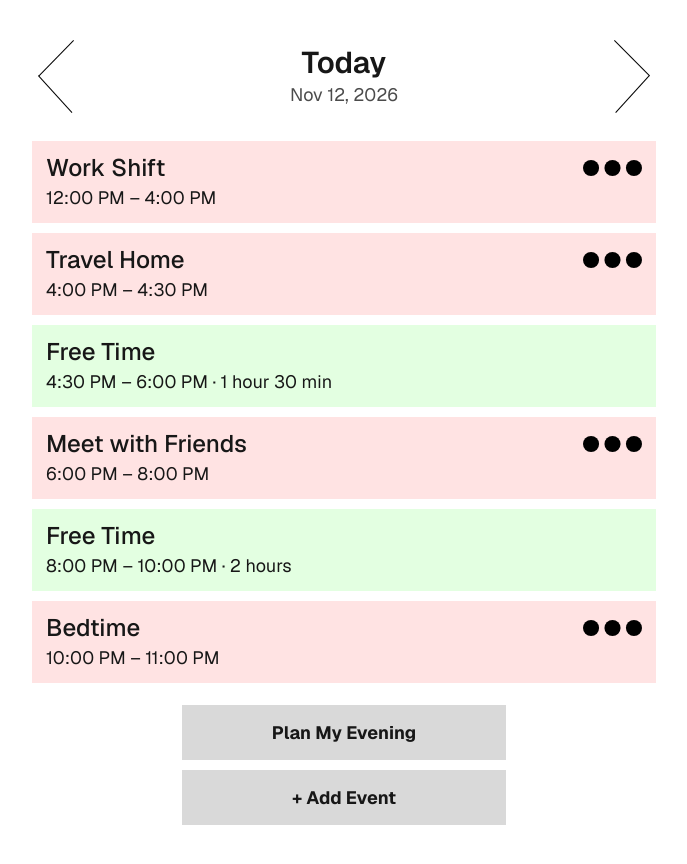
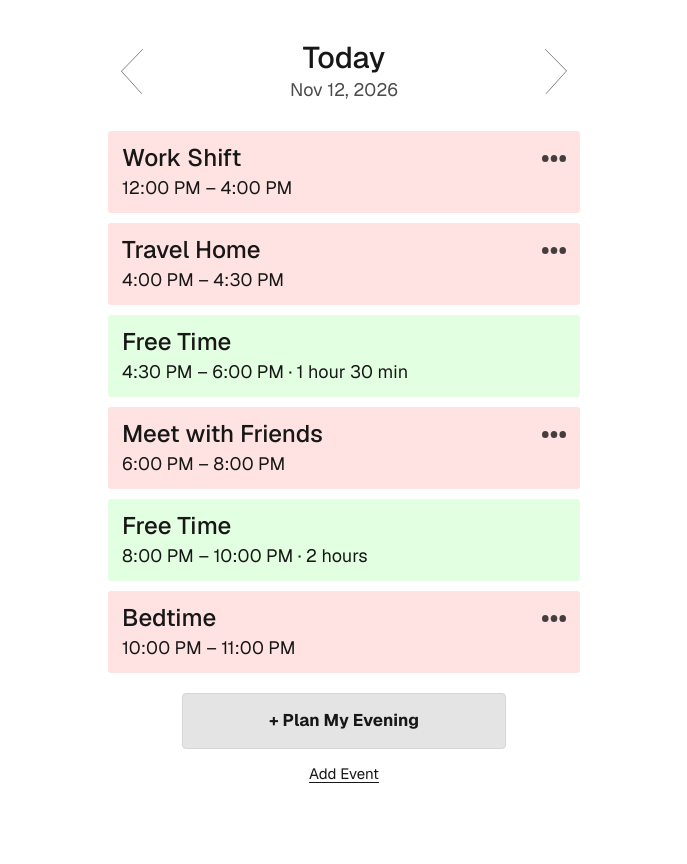
Before and after one commit to evan-taylor/csc-4184-project, a Next.js app: page / in a window 1280 px wide. Shown: the whole page, without its empty margins (296-983 px from the left). After the commit the page ends 837 px from the top, so only its background shows below. Built offline with nearby package versions, Linux system fonts and the light colour scheme.

Commit message:
Refine calendar controls and spacing

```diff
--- a/app/calendar.css
+++ b/app/calendar.css
@@ -1,9 +1,9 @@
 .planner-calendar {
   width: 100%;
-  max-width: 44rem;
+  max-width: 33rem;
   min-height: 100dvh;
   margin-inline: auto;
-  padding: 1.5rem clamp(1rem, 5.6vw, 2.5rem) 2.5rem;
+  padding: 1.5rem clamp(1rem, 5.6vw, 1.75rem) 2.5rem;
   background: #fff;
   color: #171717;
   font-family: var(--font-geist-sans), Arial, sans-serif;
@@ -19,13 +19,14 @@
 .planner-arrow {
   display: grid;
   place-items: center;
-  min-height: 4.5625rem;
-  border-radius: 0.375rem;
+  min-height: 3.5rem;
+  border-radius: 0.25rem;
 }
 
 .planner-arrow img {
-  width: auto;
+  width: 1.375rem;
   height: auto;
+  opacity: 0.8;
 }
 
 .planner-arrow:hover {
@@ -39,7 +40,7 @@
 .planner-date h1 {
   margin: 0;
   font-size: clamp(1.5rem, 5.7vw, 1.875rem);
-  font-weight: 600;
+  font-weight: 500;
   line-height: 1.2;
 }
 
@@ -62,6 +63,7 @@
   min-height: 5.125rem;
   align-content: center;
   padding: 0.625rem 0.875rem;
+  border-radius: 0.1875rem;
   overflow-wrap: anywhere;
 }
 
@@ -71,7 +73,7 @@
 }
 
 .planner-event:hover {
-  background: #ffd5d5;
+  background: #ffdbdb;
 }
 
 .planner-free-time {
@@ -86,6 +88,14 @@
 
 .planner-options {
   align-self: center;
+  width: 1.5rem;
+  height: auto;
+  opacity: 0.72;
+}
+
+.planner-event:hover .planner-options,
+.planner-event:focus-visible .planner-options {
+  opacity: 1;
 }
 
 .planner-details {
@@ -104,28 +114,38 @@
 .planner-actions {
   display: grid;
   justify-items: center;
-  gap: 0.625rem;
-  margin-top: 1.375rem;
+  gap: 0.25rem;
+  margin-top: 1.25rem;
 }
 
-.planner-add {
-  width: min(100%, 20.25rem);
+.planner-plan {
+  width: min(84%, 20.25rem);
   padding: 0.875rem 1rem;
-  background: #d9d9d9;
-  font-size: 1.125rem;
-  font-weight: 700;
+  border: 1px solid #d6d6d6;
+  border-radius: 0.25rem;
+  background: #e4e4e4;
+  font-size: 1.0625rem;
+  font-weight: 650;
   text-align: center;
 }
 
-.planner-add:hover {
-  background: #cdcdcd;
+.planner-plan:hover {
+  background: #d9d9d9;
 }
 
-.planner-today {
+.planner-links {
+  display: flex;
+  flex-wrap: wrap;
+  justify-content: center;
+  column-gap: 0.75rem;
+}
+
+.planner-links a {
   display: grid;
   min-height: 2.75rem;
   place-items: center;
-  padding-inline: 0.75rem;
+  padding-inline: 0.5rem;
+  font-size: 0.9375rem;
   text-decoration: underline;
   text-underline-offset: 0.2em;
 }
--- a/app/calendar.tsx
+++ b/app/calendar.tsx
@@ -140,9 +140,11 @@ export default function Calendar() {
       )}
 
       <div className="planner-actions">
-        <Link className="planner-add" href="/add_activity">Plan My Evening</Link>
-        <Link className="planner-add" href={`/event/create?date=${selectedKey}`}>+ Add Event</Link>
-        {selectedKey !== today && <Link className="planner-today" href="/">Back to today</Link>}
+        <Link className="planner-plan" href="/add_activity">+ Plan My Evening</Link>
+        <div className="planner-links">
+          <Link href={`/event/create?date=${selectedKey}`}>Add Event</Link>
+          {selectedKey !== today && <Link href="/">Back to today</Link>}
+        </div>
       </div>
     </main>
   );
```
